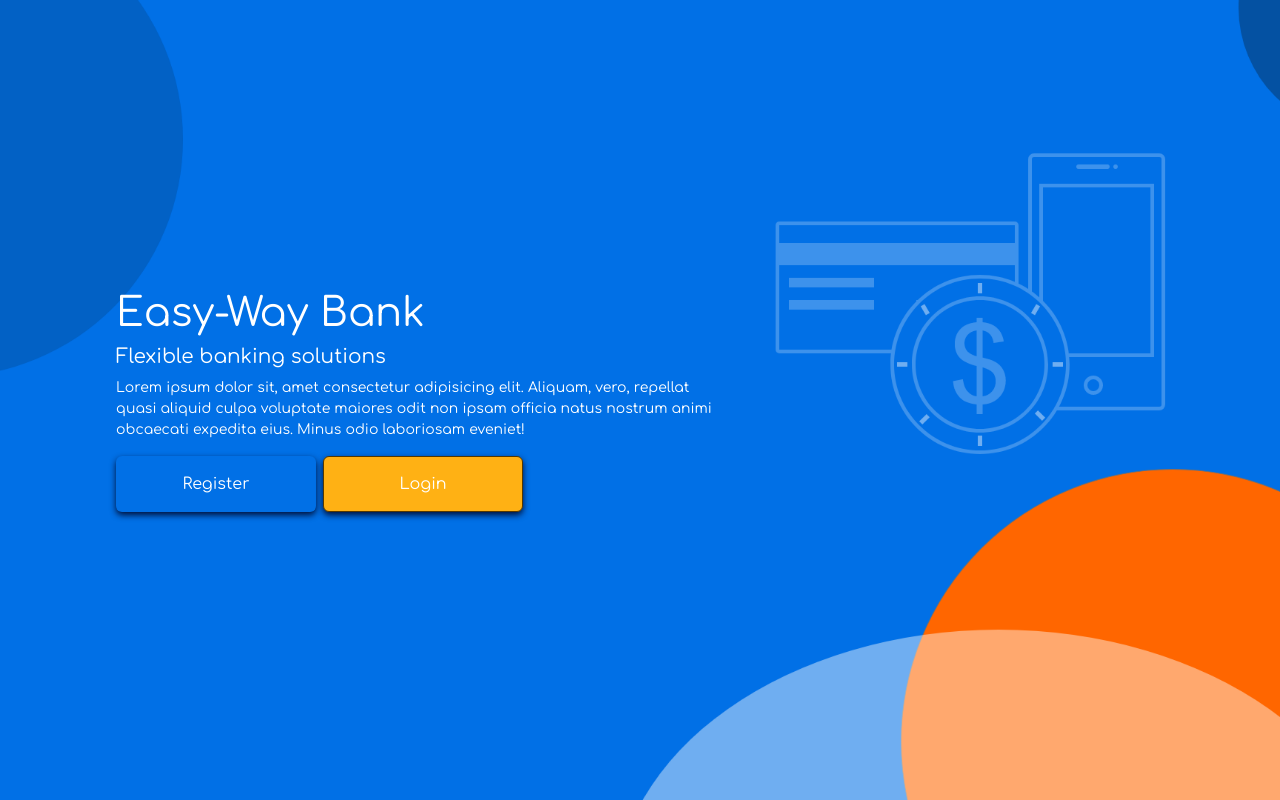
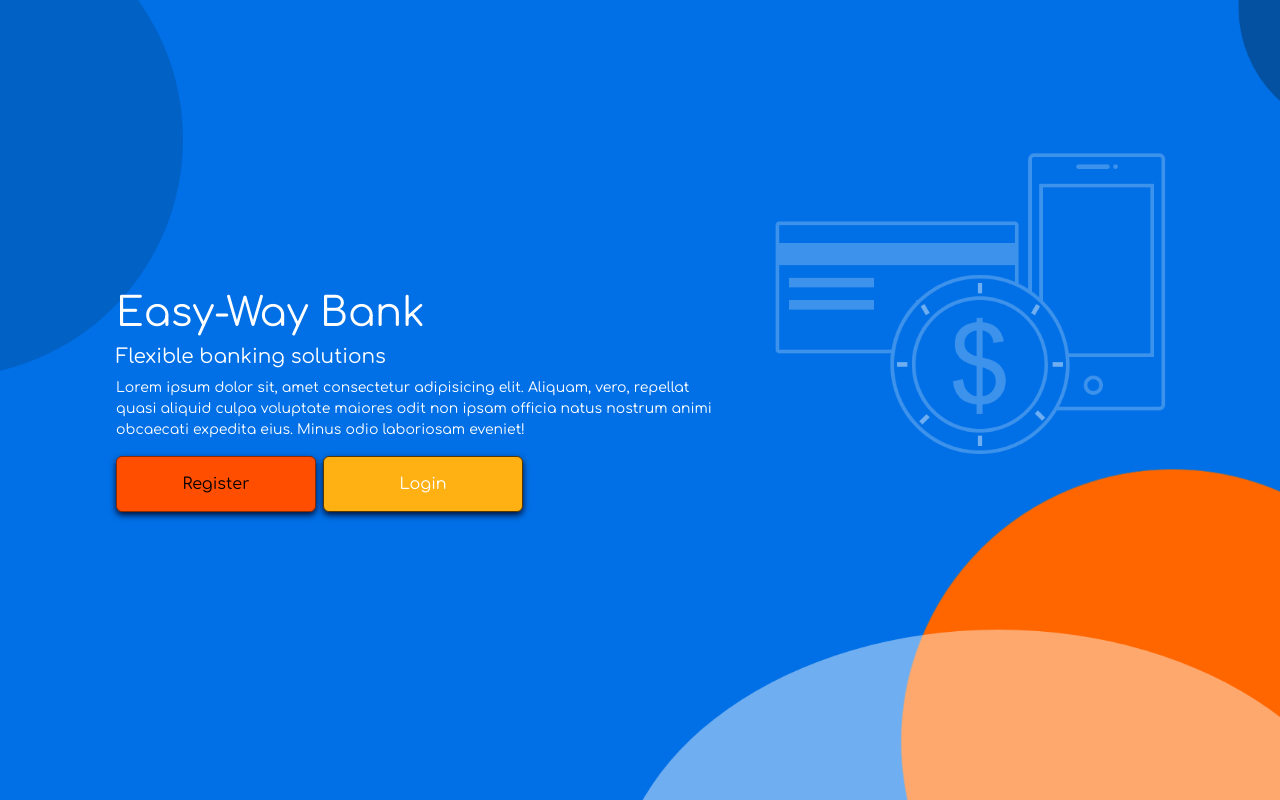
Before and after one commit to ccastillo32/bank-demo-js, a React (Vite) app: page / in a window 1280 px wide. In both pictures the pointer is over the button "Register". Built offline with nearby package versions, Linux system fonts and the light colour scheme.

Commit message:
Button hover

```diff
--- a/src/pages/home.css
+++ b/src/pages/home.css
@@ -24,7 +24,19 @@
   margin-right: 7px;
 }
 
+.register:hover {
+  background-color: #FF4E00;
+  border: 1px solid #8B2B00;
+  color: black;
+}
+
 .login {
   background-color: #FFB114;
   border: 1px solid #543800;
 }
+
+.login:hover {
+  background-color: #FFB114;
+  border: 1px solid #543800;
+  color: black;
+}
```
